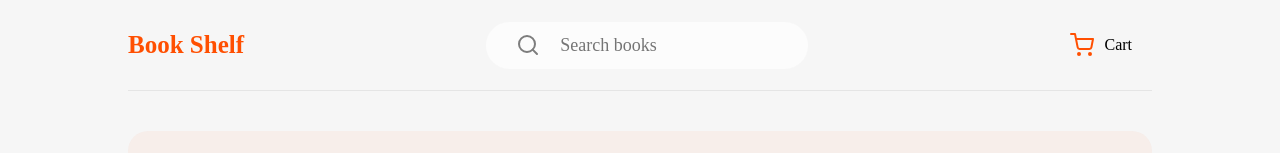
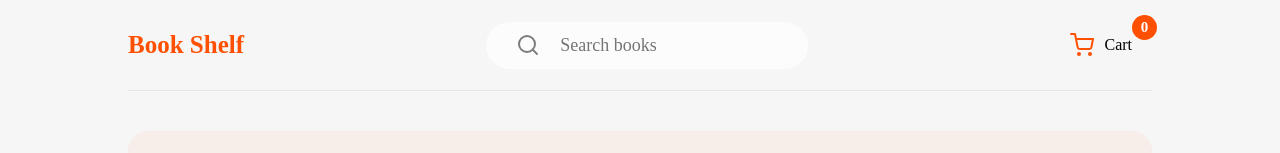
Before and after one commit to azamat02/book_shelf, a React (Create React App) app: page / in a window 1280 px wide. Shown: the top 153 px of the page. Built offline with nearby package versions, Linux system fonts and the light colour scheme; data requests are answered from the project's data file; a web font is replaced by a local one.

Commit message:
Added badge for cart to show cart items quantity, added showing of empty cart

```diff
--- a/src/components/cart-books-list.tsx
+++ b/src/components/cart-books-list.tsx
@@ -12,6 +12,16 @@ export default function CartBooksList({books}: CartBooksListProps) {
         )
     })
 
+    if (!books.length) {
+        return (
+            <p style={{margin: "50px 20px"}}>
+                <i>
+                    There are no books added to your cart, you can check available books <a href="/#books">here</a>
+                </i>
+            </p>
+        )
+    }
+
     return (
         <div className={"cart-books-list-container"}>
             <div>
--- a/src/components/navbar.tsx
+++ b/src/components/navbar.tsx
@@ -3,9 +3,12 @@ import '../styles/main.scss'
 import Search from "./search";
 import {ShoppingCart} from "react-feather";
 import {Link, useNavigate} from "react-router-dom";
+import {useSelector} from "react-redux";
 
 export default function Navbar() {
     const navigator = useNavigate();
+    // @ts-ignore
+    const cartOfBooks = useSelector(state => state.cart.books)
 
     return (
         <div className={"navbar-container"}>
@@ -18,6 +21,9 @@ export default function Navbar() {
             <button onClick={()=>{navigator("/cart")}}>
                 <ShoppingCart color={"#ff4f01"}/>
                 Cart
+                <p className={"badge"}>
+                    {cartOfBooks.length}
+                </p>
             </button>
         </div>
     )
--- a/src/styles/main.scss
+++ b/src/styles/main.scss
@@ -89,6 +89,23 @@ $gray: #7d7d7d;
     background: transparent;
     border-radius: 12px;
     transition: all ease 0.3s;
+    position: relative;
+
+    .badge {
+      position: absolute;
+      height: 25px;
+      width: 25px;
+      display: flex;
+      justify-content: center;
+      align-items: center;
+      top: -5px;
+      right: -5px;
+      background: $primary_color;
+      font-weight: bold;
+      font-size: 15px;
+      color: white;
+      border-radius: 50%;
+    }
 
     svg {
       margin-right: 10px;
@@ -645,7 +662,7 @@ $gray: #7d7d7d;
   margin: 50px 10%;
 
   .title {
-    @include heading_large(30px)
+    @include heading_large(30px);
   }
 
   .cart-books-list-container {
@@ -730,6 +747,7 @@ $gray: #7d7d7d;
 
       .book-name {
         @include heading_large(25px);
+        width: 70%;
       }
       .book-price {
         @include heading_middle(20px);
```
